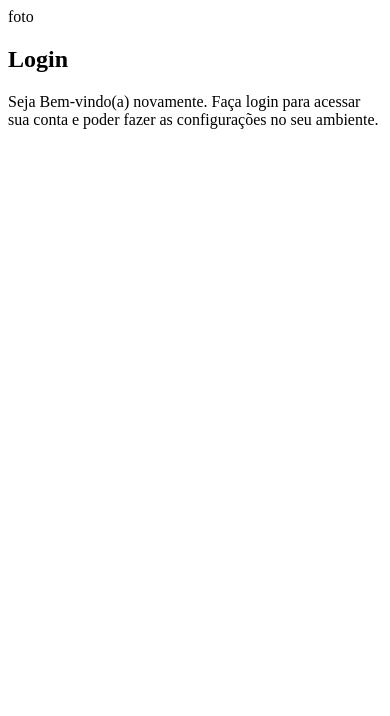
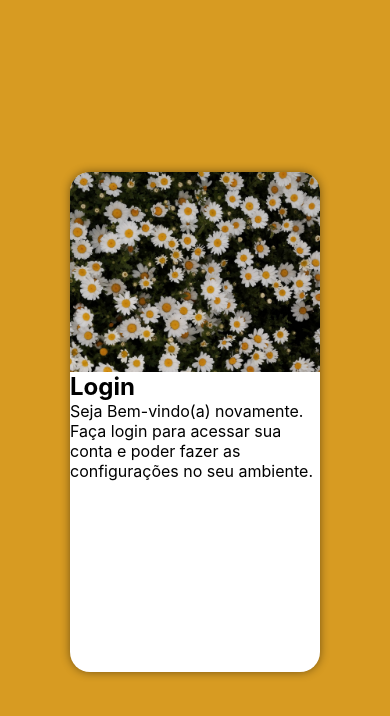
Before and after one commit to viniciusquintana/projeto-login, a plain HTML site: page index.html in a window 390 px wide. Drawn offline with Linux system fonts and the light colour scheme.

Commit message:
criei o estilo mobile

```diff
--- a/estilos/style.css
+++ b/estilos/style.css
@@ -8,3 +8,48 @@
     Preto: #230701
     Branco: #FFFDED
 */
+
+* {
+    font-family:-apple-system, BlinkMacSystemFont, 'Segoe UI', Roboto, Oxygen, Ubuntu, Cantarell, 'Open Sans', 'Helvetica Neue', sans-serif;
+    padding: 0px;
+    margin: 0px;
+    box-sizing: border-box;
+}
+
+body, html {
+    background-color: #D79B22;
+    height: 100vh;
+    width: 100vw;
+}
+
+main {
+    position: relative;
+    height: 100vh;
+    width: 100vw;
+}
+
+section#login {
+    position: absolute;
+    top: 50%;
+    left: 50%;
+    transform: translate(-50%, -50%);
+    overflow: hidden;
+
+    background-color: white;
+    width: 250px;
+    height: 500px;
+    border-radius: 20px;
+    box-shadow: 0px 0px 10px rgba(0, 0, 0, 0.450);
+}
+
+section#login > div#imagem {
+    display: block;
+    background: #D79B22 url(../imagens/flores.jpg) no-repeat;
+    background-size: cover;
+    height: 200px;
+}
+
+section#login > div#formulário {
+    display: block;
+    padding: 10px;
+}
--- a/index.html
+++ b/index.html
@@ -10,7 +10,7 @@
     <main>
         <section id="login">
             <div id="imagem">
-                foto
+
             </div>
             <div id="formulario">
                 <h1>Login</h1>
```
